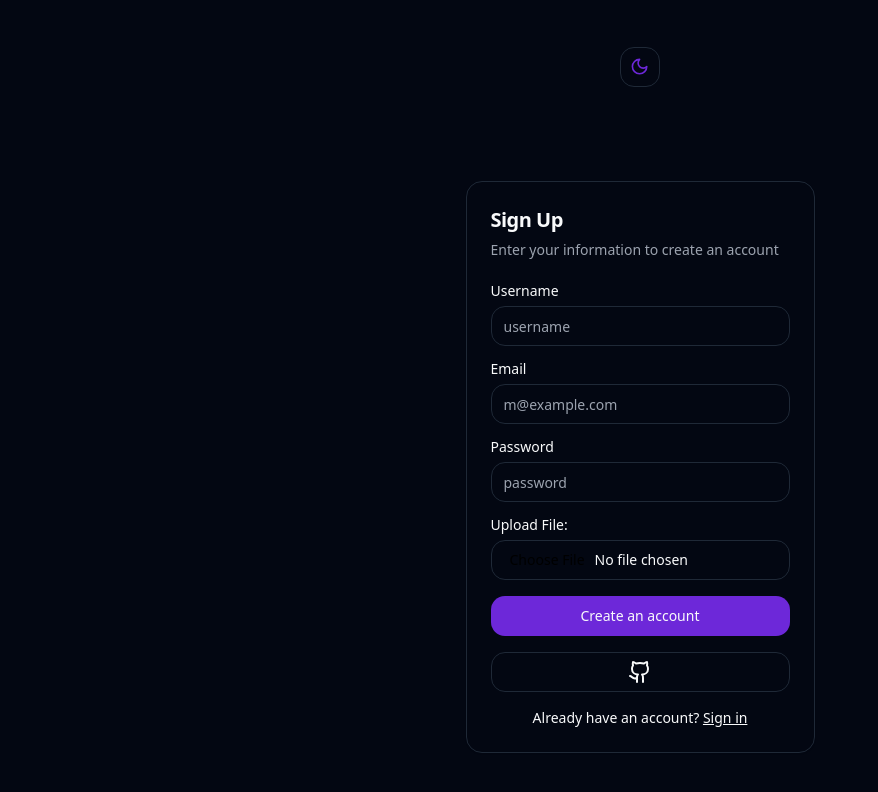
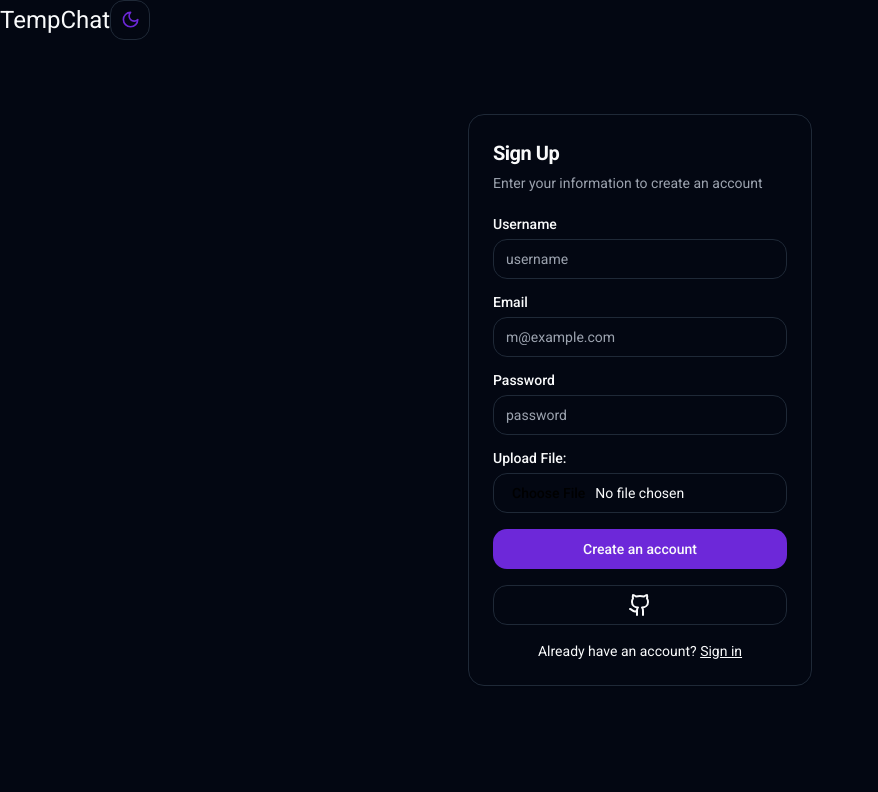
Before and after one commit to RyanGustavoGoncalves/TempChat, a React (Vite) app in the folder frontend/: page /auth/register in a window 1280 px wide. Shown: the top 792 px of the page, without its empty margins (0-878 px from the left). Built offline with nearby package versions, Linux system fonts and the light colour scheme.

Commit message:
Refactor CSS file to add border styles and update background colors

```diff
--- /dev/null
+++ b/frontend/src/global/assets/components/navbar/Navbar.tsx
@@ -0,0 +1,15 @@
+import { ModeToggle } from "@/components/ModeToggle";
+
+const Navbar = () => {
+    return (
+        <header className="w-full absolute flex items-center">
+            <nav>
+                <h1 className="text-2xl">TempChat</h1>
+            </nav>
+
+            <ModeToggle />
+        </header>
+    );
+}
+
+export default Navbar;
--- a/frontend/src/global/assets/css/index.css
+++ b/frontend/src/global/assets/css/index.css
@@ -1,3 +1,4 @@
+@import url('https://fonts.googleapis.com/css2?family=Roboto:ital,wght@0,100;0,300;0,400;0,500;0,700;0,900;1,100;1,300;1,400;1,500;1,700;1,900&display=swap');
 @tailwind base;
 @tailwind components;
 @tailwind utilities;
@@ -68,5 +69,6 @@
 
   body {
     @apply bg-background text-foreground;
+    font-family: "Roboto", sans-serif;
   }
 }
--- a/frontend/src/main.tsx
+++ b/frontend/src/main.tsx
@@ -10,6 +10,7 @@ import RegisterScreen from './pages/auth/register/RegisterScreen.tsx'
 import LoginScreen from './pages/auth/login/LoginScreen.tsx'
 import { ThemeProvider } from './components/ThemeProviderContext.tsx'
 import { Toaster } from './components/ui/sonner.tsx'
+import Navbar from './global/assets/components/navbar/Navbar.tsx'
 
 const router = createBrowserRouter([
   {
@@ -36,6 +37,7 @@ const router = createBrowserRouter([
 ReactDOM.createRoot(document.getElementById('root')!).render(
   <React.StrictMode>
     <ThemeProvider defaultTheme="dark" storageKey="vite-ui-theme">
+      <Navbar />
       <RouterProvider router={router} />
       <Toaster closeButton={true} richColors visibleToasts={5} expand={true} />
     </ThemeProvider>
--- a/frontend/src/pages/auth/register/RegisterScreen.tsx
+++ b/frontend/src/pages/auth/register/RegisterScreen.tsx
@@ -8,6 +8,7 @@ import { Link } from "react-router-dom";
 import { Github } from "lucide-react";
 import ButtonLoading from "@/global/assets/components/buttonLoading/ButtonLoading";
 import { ModeToggle } from "@/components/ModeToggle";
+import Navbar from "@/global/assets/components/navbar/Navbar";
 
 interface FormData {
     username: string;
@@ -41,7 +42,6 @@ const RegisterScreen = () => {
 
     return (
         <main className="h-screen grid place-items-center">
-            <ModeToggle />
             <Card className="mx-auto max-w-sm">
                 <CardHeader>
                     <CardTitle className="text-xl">Sign Up</CardTitle>
```
